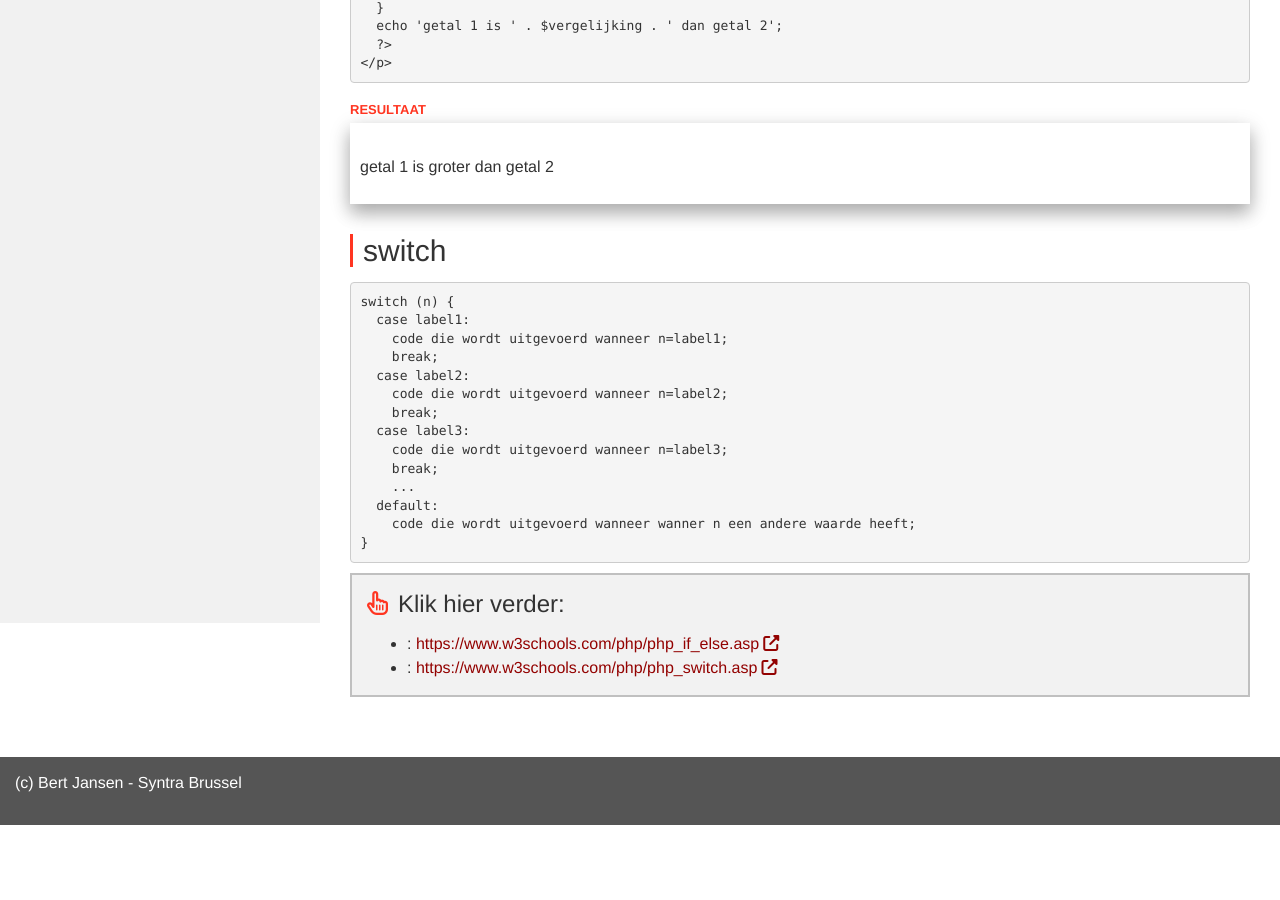
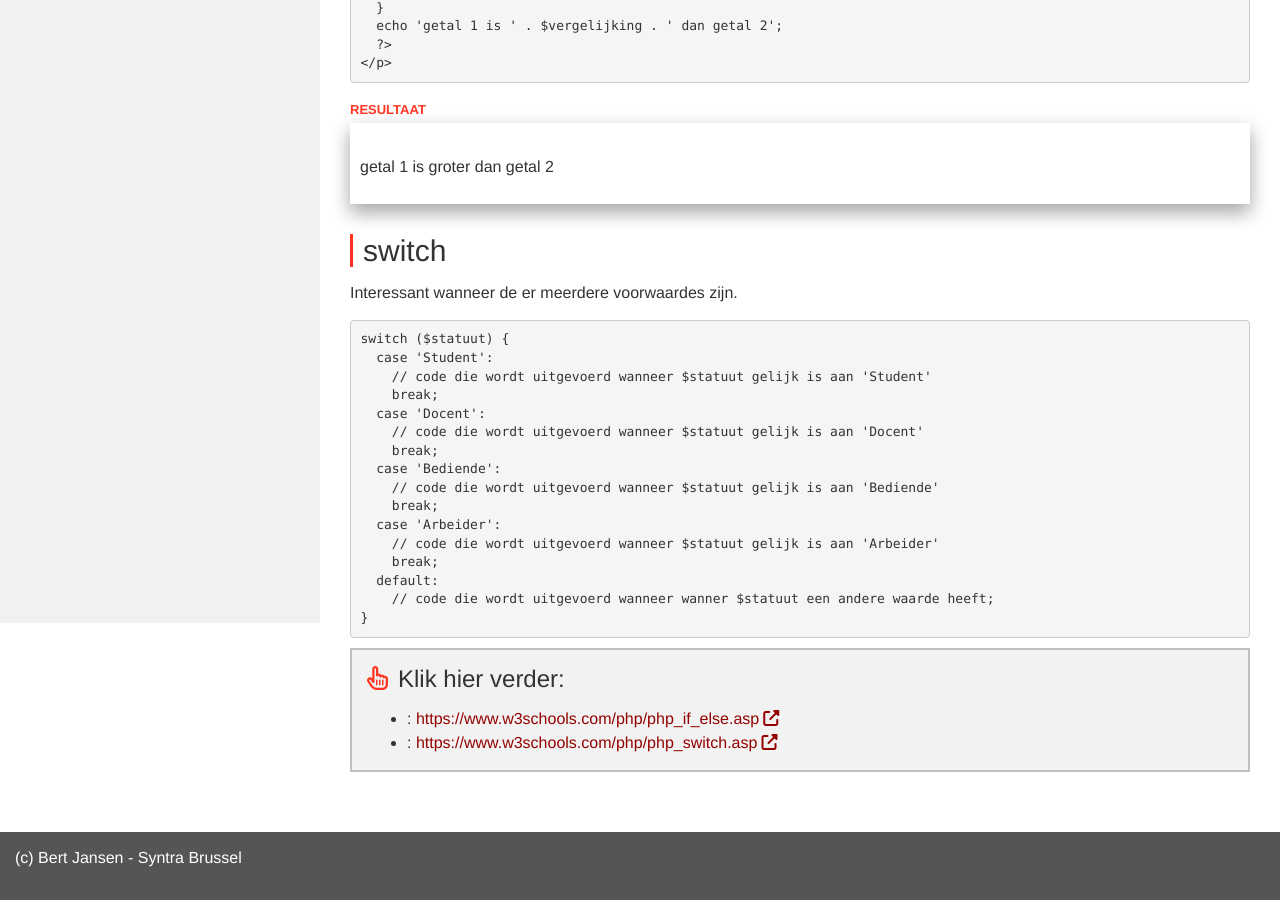
Before and after one commit to Syntra-Brussel/dynamische-webtechnieken, a Jekyll site: the page built from programmeren/voorwaardes.md, in a window 1280 px wide and 900 px high, scrolled down 877 px. Built offline with Jekyll 4.4.1, drawn with Linux system fonts in a browser that asks for light colours; nearby versions of some CDN libraries; a script that is not in the unit is left out; before the commit the page ends 1702 px from its top, so only the background shows below that.

Commit message:
Update voorwaardes.md

```diff
--- a/programmeren/voorwaardes.md
+++ b/programmeren/voorwaardes.md
@@ -56,19 +56,23 @@ In functie van het resultaat van een bepaalde voorwaarde kan een bepaald deel va
 
 ## switch
 
-<pre>
-switch (n) {
-  case label1:
-    code die wordt uitgevoerd wanneer n=label1;
+Interessant wanneer de er meerdere voorwaardes zijn.
+
+<pre data-enlighter-theme="beyond" data-enlighter-language="php">
+switch ($statuut) {
+  case 'Student':
+    // code die wordt uitgevoerd wanneer $statuut gelijk is aan 'Student'
     break;
-  case label2:
-    code die wordt uitgevoerd wanneer n=label2;
+  case 'Docent':
+    // code die wordt uitgevoerd wanneer $statuut gelijk is aan 'Docent'
     break;
-  case label3:
-    code die wordt uitgevoerd wanneer n=label3;
+  case 'Bediende':
+    // code die wordt uitgevoerd wanneer $statuut gelijk is aan 'Bediende'
     break;
-    ...
+  case 'Arbeider':
+    // code die wordt uitgevoerd wanneer $statuut gelijk is aan 'Arbeider'
+    break;
   default:
-    code die wordt uitgevoerd wanneer wanner n een andere waarde heeft;
+    // code die wordt uitgevoerd wanneer wanner $statuut een andere waarde heeft;
 }
 </pre>
```
